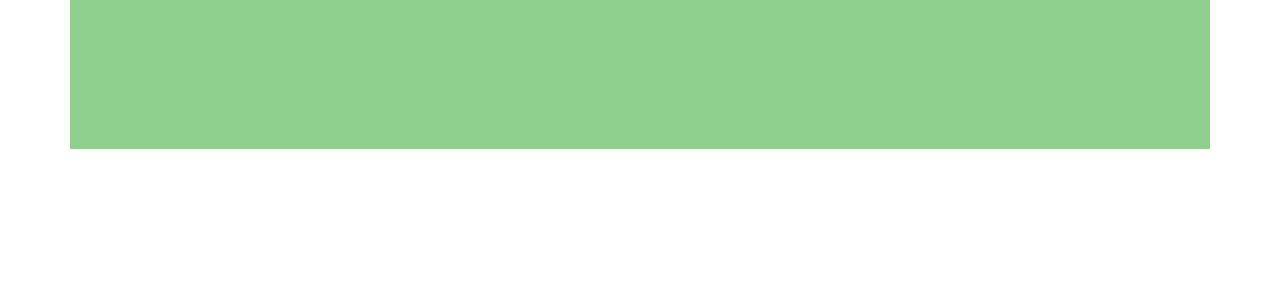
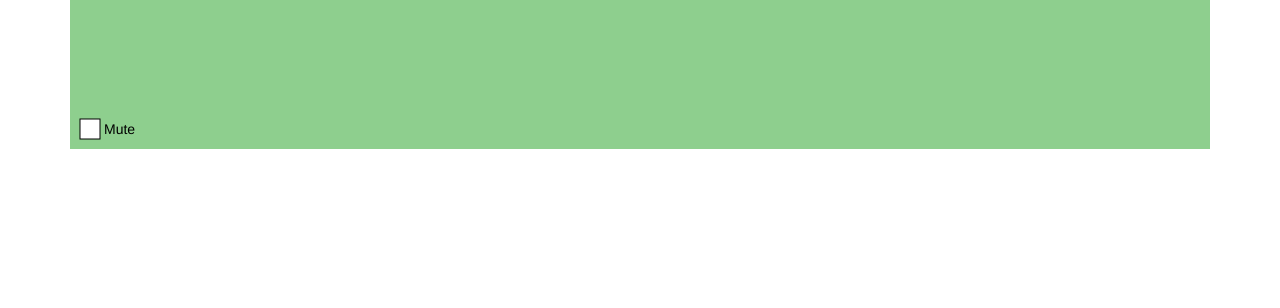
Before and after one commit to Nagasaki45/web-audio, a Django app: page / in a window 1280 px wide. Shown: the part 121-429 px from the top of the page. Run offline with Django 3.2, Linux system fonts and the light colour scheme; some libraries are stand-ins or nearby versions.

Commit message:
Add mute button to synth

```diff
--- a/examples/static/examples/css/style.css
+++ b/examples/static/examples/css/style.css
@@ -1,7 +1,15 @@
-.synth rect {
-	fill: rgba(30, 160, 30, 0.5);
+body {
+	padding-top: 50px;
 }
 
-body {
-  padding-top: 50px;
+rect#mute {
+	stroke: black;
+	stroke-width: stroke_width;
 }
+
+rect#mute.mute-on {
+	fill: black;
+}
+rect#mute.mute-off {
+	fill: white;
+}
--- a/examples/static/examples/js/synth.js
+++ b/examples/static/examples/js/synth.js
@@ -27,7 +27,31 @@ function gui_init() {
 	// interface
 	gui.interface = gui.svg.append("rect")
 		.attr("height", height)
-		.attr("width", width);
+		.attr("width", width)
+		.attr("fill", "rgba(30, 160, 30, 0.5)")
+
+	// mute button
+	var dim = 20,
+		pad = 10,
+		stroke_width = 2;
+
+	var mute = gui.svg
+		.append("rect")
+		.attr("height", dim)
+		.attr("width", dim)
+		.attr("x", pad)
+		.attr("y", height - dim - pad)
+		.attr("id", "mute")
+		.classed("mute-off", true);
+
+	var text_pad = 4;
+
+	var mute_text = gui.svg
+		.append("text")
+		.attr("dy", "-0.35em")
+		.attr("x", pad + dim + text_pad)
+		.attr("y", height - 10)
+		.text("Mute");
 
 }
 
@@ -75,12 +99,35 @@ $( document ).ready(function() {
 	audio.gain.gain.value = 0;
 	audio.oscillator.start(0);
 
+	//---------------------------------------------------------
+	//		MUTE ONCLICK LISTENER
+	//---------------------------------------------------------
+
+	d3.select("#mute").on("click", function(d) {
+
+		var mute = d3.select("#mute"),
+			mute_text = d3.select("text");
+
+		// if muted
+		if (mute.classed("mute-on")) {
+			mute.classed("mute-on", false)
+				.classed("mute-off", true);
+			mute_text.text("Mute");
+		} else {
+			mute.classed("mute-on", true)
+				.classed("mute-off", false);
+			mute_text.text("UnMute");
+		}
+	});
 
 	//---------------------------------------------------------
-	//		ONCLICK LISTENER
+	//		PLAY ONCLICK LISTENER
 	//---------------------------------------------------------
 
 	gui.interface.on("click", function(d) {
+
+		// if mute is off
+		if (d3.select("#mute").classed("mute-off")) {
 
 			gui.mouse_x = gui.x(d3.mouse(this)[0])
 			gui.mouse_y = gui.y(d3.mouse(this)[1])
@@ -103,6 +150,8 @@ $( document ).ready(function() {
 			audio.gain.gain.setTargetAtTime(0, now, 0.2);
 			audio.oscillator.frequency.setValueAtTime(audio.freq_scale(gui.mouse_x), now);
 
+		}
+
 	});
 
 });
```
Lines whose indentation alone changed are shown as unchanged.
